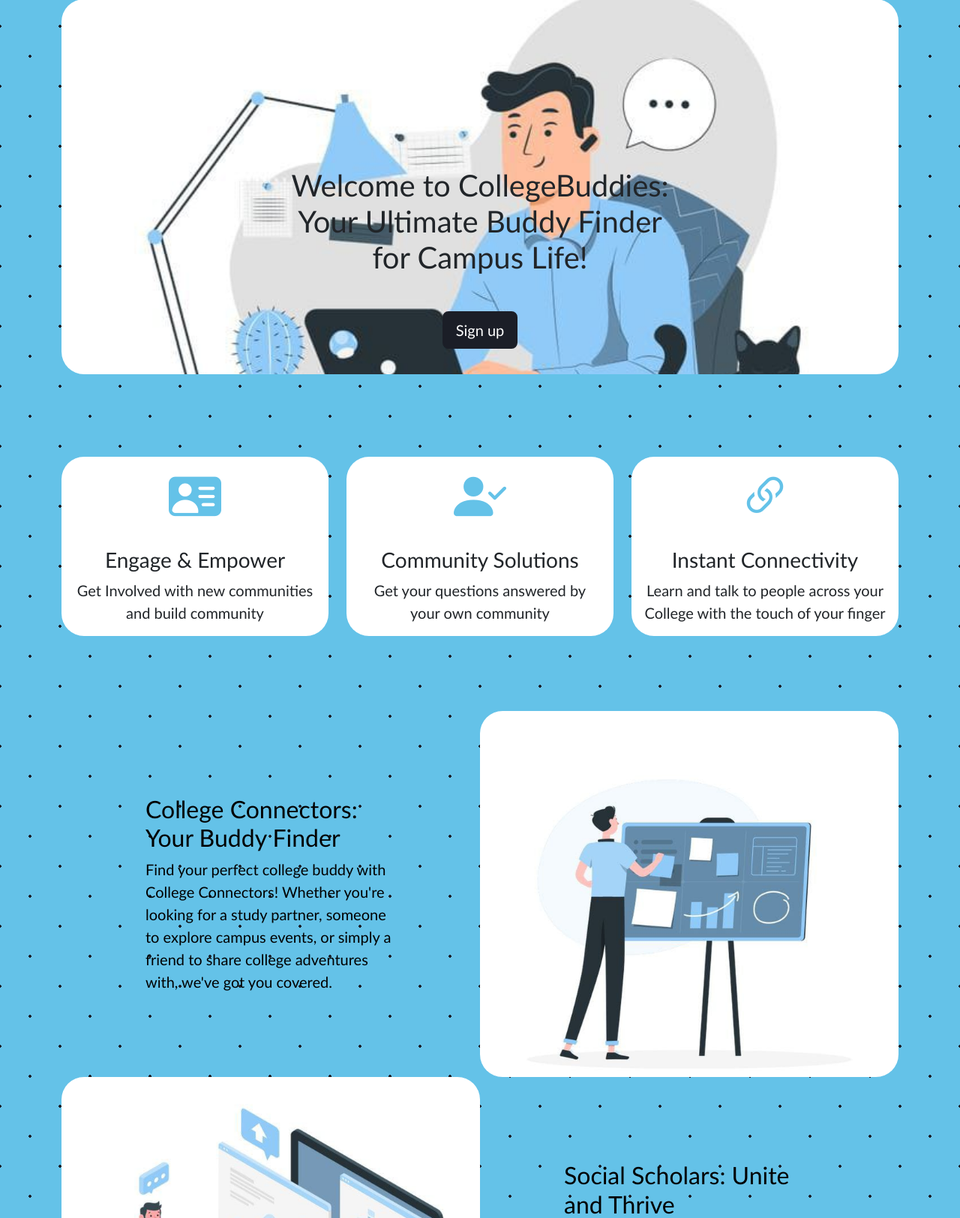
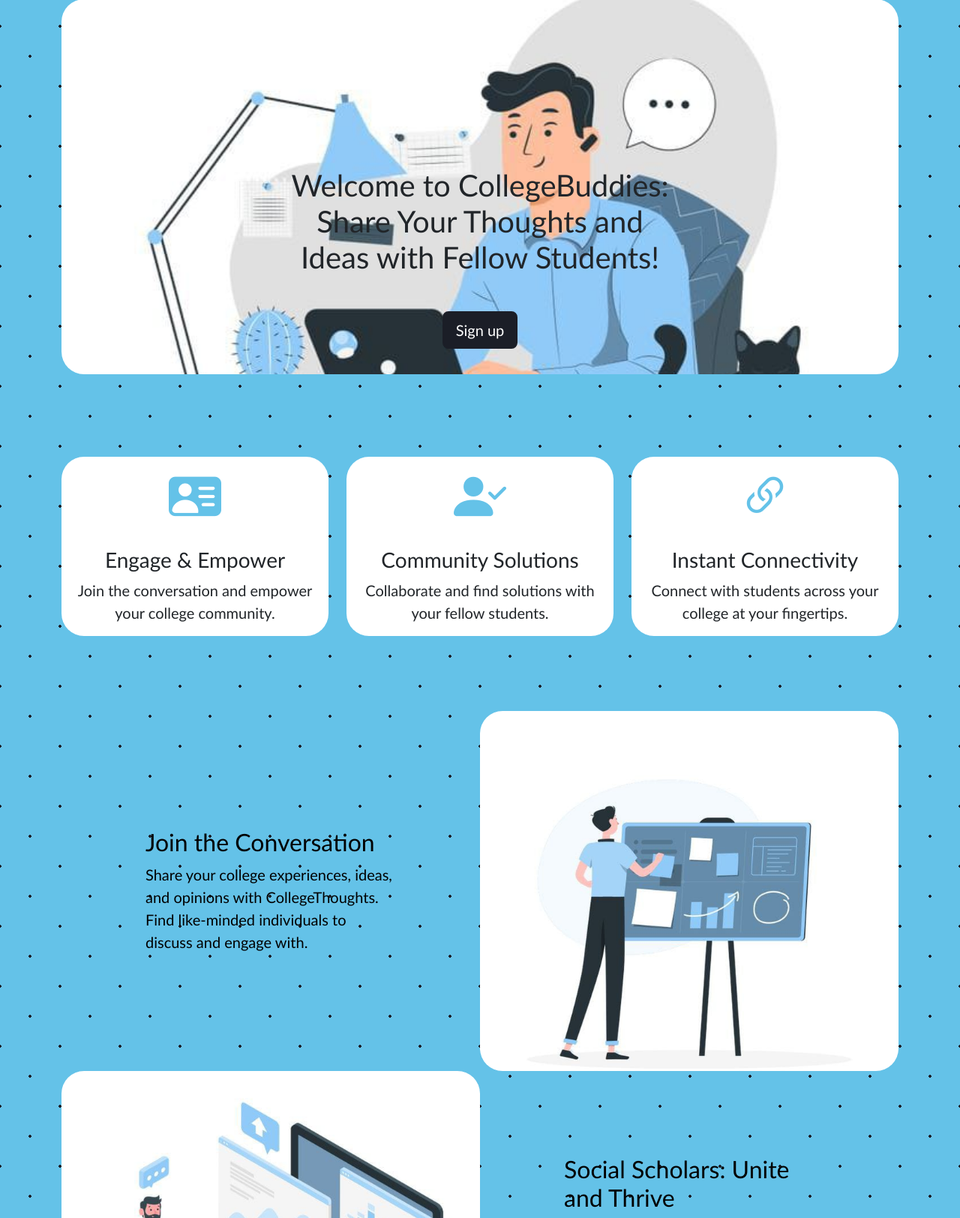
Before and after one commit to ElroyCrasto/StudentForum, a Python web app: template Website/templates/HomePage.html in a window 1280 px wide. Shown: the part 125-1749 px from the top of the page at 75% size. Run offline with Jinja, Linux system fonts and the light colour scheme; the template is opened without the code that fills it, so the values that code supplies are empty.

Commit message:
HomePage text changed

```diff
--- a/Website/templates/HomePage.html
+++ b/Website/templates/HomePage.html
@@ -147,7 +147,7 @@
                         <div class="col-xl-6">
                             <div class="text-center text-dark"   data-aos="fade-up" data-aos-duration="2000">
                                 <!-- Page heading-->
-                                <h1 class="mb-5">Welcome to CollegeBuddies: Your Ultimate Buddy Finder for Campus Life!</h1>
+                                <h1 class="mb-5">Welcome to CollegeBuddies: Share Your Thoughts and Ideas with Fellow Students!</h1>
 
                                 <div class="col-auto">
                                   <a class="btn btn-lg" id="submitButton" type="submit" href="/SignUp">Sign up</a>
@@ -167,14 +167,14 @@
     <i class="bi bi-person-vcard-fill icons"></i>
     <div class="card-body">
       <h3 class="card-title">Engage & Empower</h3>
-      <p class="card-text fs-5">Get Involved with new communities and build community</p>
+      <p class="card-text fs-5">Join the conversation and empower your college community.</p>
     </div>
   </div>
   <div class="card text-center border-0">
     <i class="bi bi-person-check-fill icons"></i>
     <div class="card-body">
       <h3 class="card-title">Community Solutions</h3>
-      <p class="card-text fs-5">Get your questions answered by your own community</p>
+      <p class="card-text fs-5">Collaborate and find solutions with your fellow students.</p>
 
     </div>
   </div>
@@ -182,7 +182,7 @@
     <i class="bi bi-link-45deg icons"></i>
     <div class="card-body">
       <h3 class="card-title">Instant Connectivity</h3>
-      <p class="card-text fs-5">Learn and talk to people across your College with the touch of your finger</p>
+      <p class="card-text fs-5">Connect with students across your college at your fingertips.</p>
     </div>
   </div>
 </div>
@@ -198,8 +198,8 @@
               <div class="row g-0">
                   <div class="col-lg-6 order-lg-2 text-white showcase-img-1"></div>
                   <div class="col-lg-6 order-lg-1 my-auto showcase-text"  data-aos="fade-up" data-aos-duration="2000">
-                      <h2>College Connectors: Your Buddy Finder</h2>
-                      <p class="lead mb-0">Find your perfect college buddy with College Connectors! Whether you're looking for a study partner, someone to explore campus events, or simply a friend to share college adventures with, we've got you covered.</p>
+                      <h2>Join the Conversation</h2>
+                      <p class="lead mb-0">Share your college experiences, ideas, and opinions with CollegeThoughts. Find like-minded individuals to discuss and engage with.</p>
                   </div>
               </div>
               <div class="row g-0">
@@ -212,8 +212,8 @@
               <div class="row g-0">
                   <div class="col-lg-6 order-lg-2 text-white showcase-img-3"></div>
                   <div class="col-lg-6 order-lg-1 my-auto showcase-text"   data-aos="fade-up" data-aos-duration="2000">
-                      <h2>BuddyUp: Your Campus Support System</h2>
-                      <p class="lead mb-0">Welcome to BuddyUp, your ultimate campus support system! Connect with peers who can help answer your questions, support your academic goals, and make your college experience more enjoyable and fulfilling.</p>
+                      <h2>Supportive Community</h2>
+                      <p class="lead mb-0">Become part of a supportive college community through BuddyUp. Get assistance, advice, and make your college journey enjoyable.</p>
                   </div>
               </div>
           </div>
@@ -226,7 +226,7 @@
         <div class="container position-relative">
             <div class="row justify-content-center">
                 <div class="col-xl-6">
-                    <h2 class="mb-4">Ready to get started? Sign up now!</h2>
+                    <h2 class="mb-4">Ready to get started? Join CollegeBuddies now!</h2>
 
                     <div class="col-auto"><a class="btn btn-lg" id="submitButton" type="submit" href="/SignUp">Sign up</a></div>
                 </div>
```
